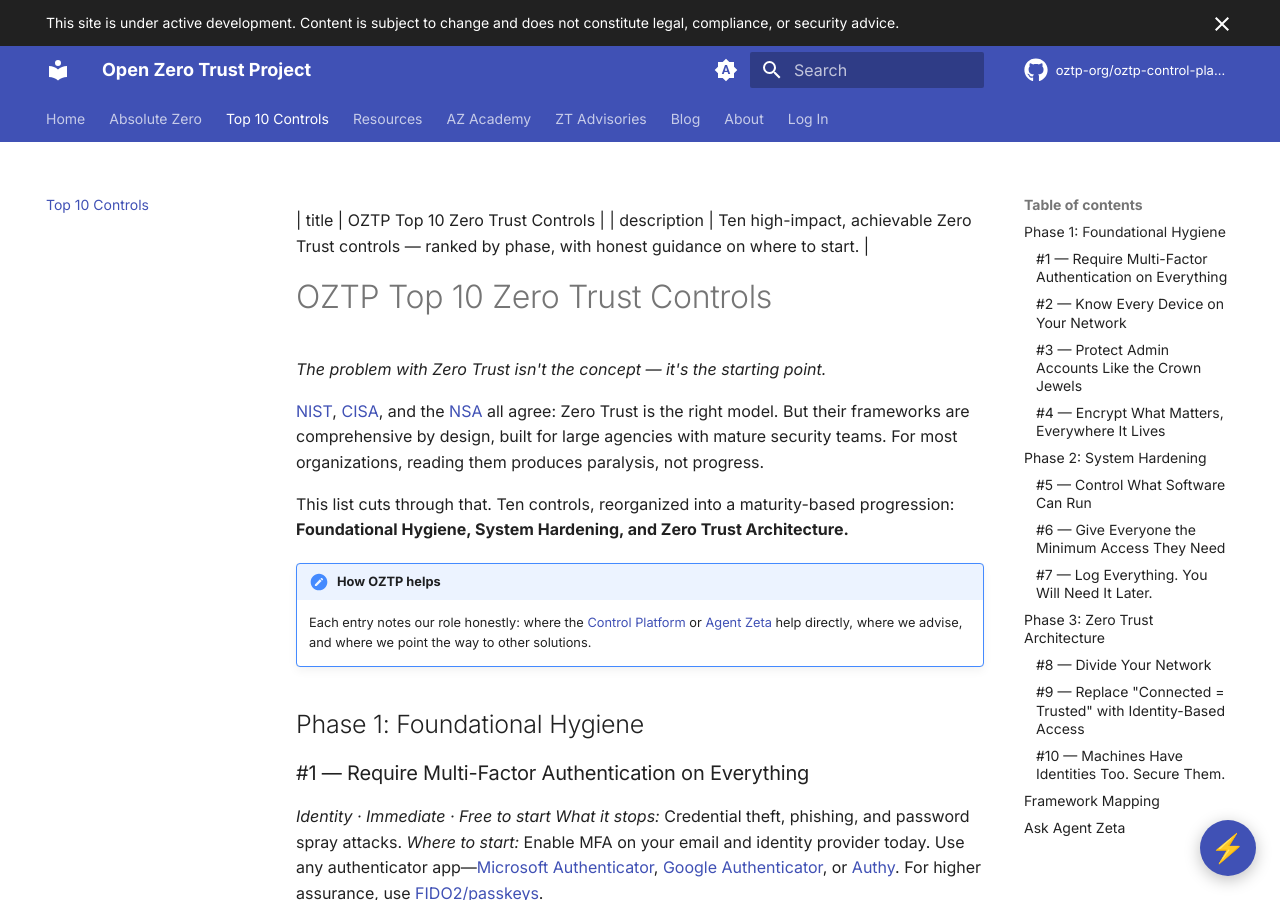
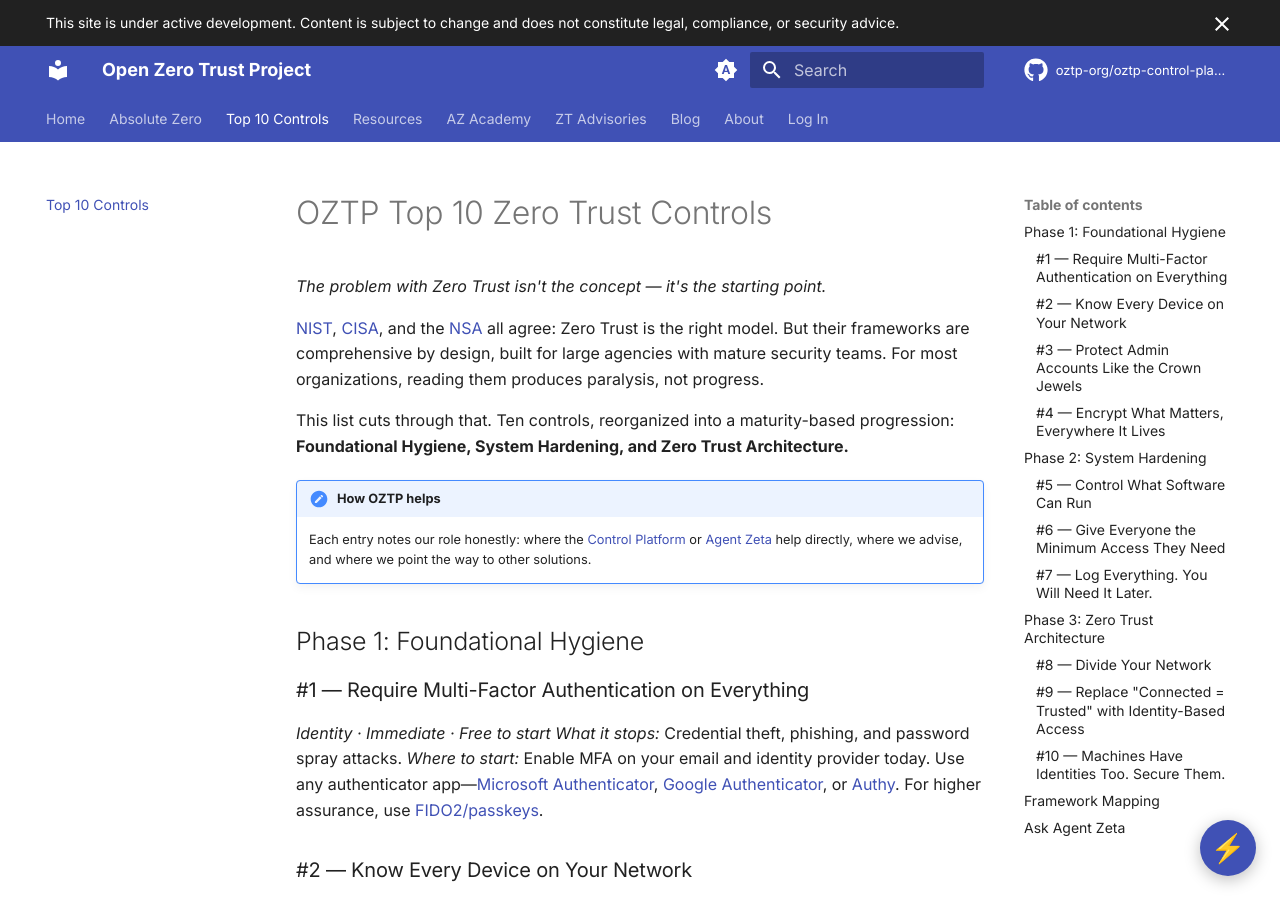
Before and after one commit to oztp-org/oztp-org.github.io, an MkDocs documentation site: the page built from docs/top10.md, in a window 1280 px wide and 900 px high. Built offline with MkDocs 1.6.1 and Material for MkDocs 9.7.7, drawn with Linux system fonts in a browser that asks for light colours; comment, search, counter and statistics services are not loaded.

Commit message:
Fix title and description formatting in top10.md
Updated formatting of title and description in top10.md.

```diff
--- a/docs/top10.md
+++ b/docs/top10.md
@@ -1,5 +1,7 @@
-| title | OZTP Top 10 Zero Trust Controls |
-| description | Ten high-impact, achievable Zero Trust controls — ranked by phase, with honest guidance on where to start. |
+---
+title: OZTP Top 10 Zero Trust Controls
+description: Ten high-impact, achievable Zero Trust controls — ranked by phase, with honest guidance on where to start.
+---
 
 # OZTP Top 10 Zero Trust Controls
 
```
